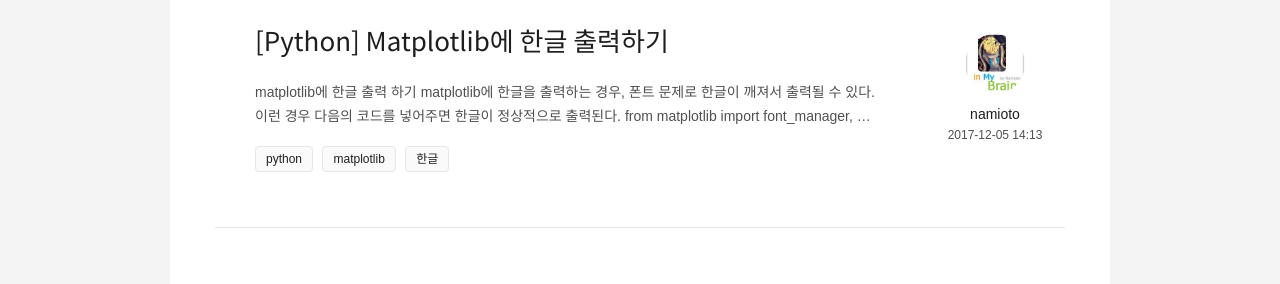
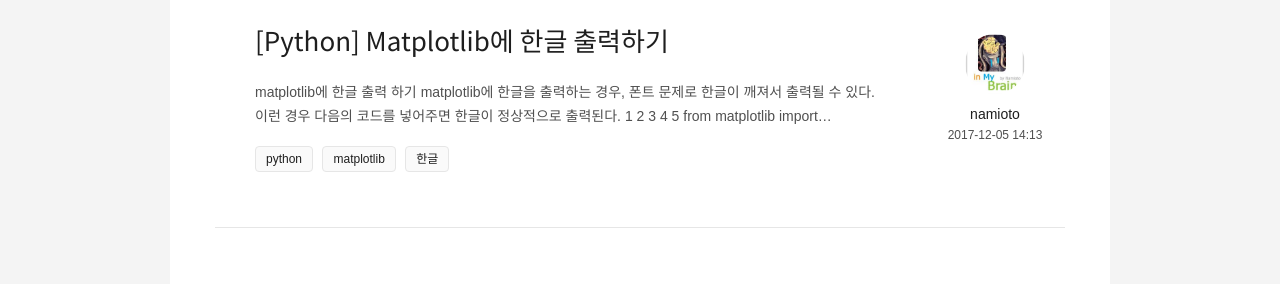
Before and after one commit to namioto/namioto.github.io, a Jekyll site: the page built from index.html, in a window 1280 px wide. Shown: the part 616-900 px from the top of the page. Built offline with Jekyll 4.4.1, drawn with Linux system fonts in a browser that asks for light colours; the list of posts is cut into pages by our own code.

Commit message:
syntax highlighter 에서 라인넘버 출력 테스트

```diff
--- a/_config.yml
+++ b/_config.yml
@@ -22,6 +22,12 @@
 kramdown:
   input: GFM
   highlighter: rouge
+  syntax_highlighter_opts:
+    span:
+      line_numbers: false
+    block:
+      line_numbers: true
+      start_line: 1
 
 plugins:
   - jekyll-paginate
```
